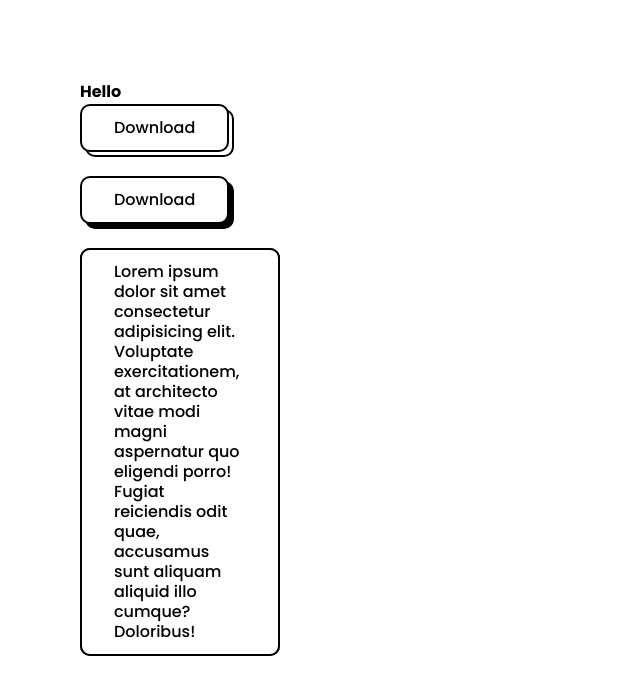
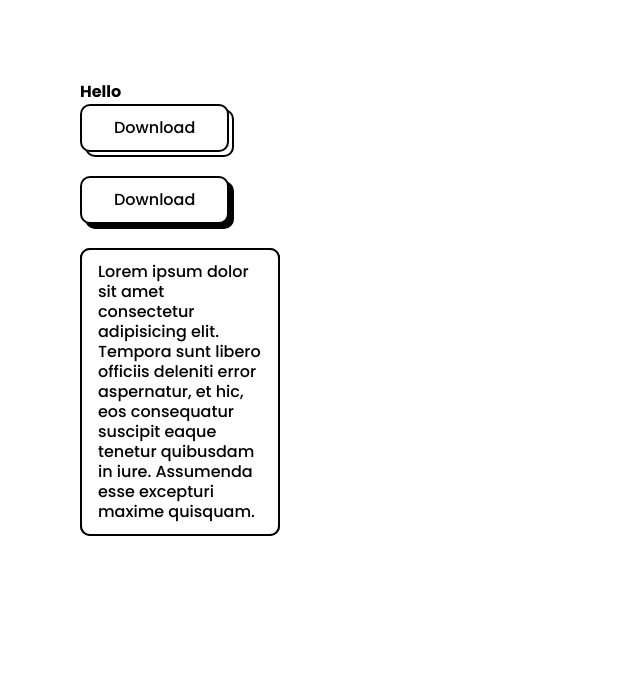
Before and after one commit to Ayushjain2205/cred-connect, a Next.js app: page / in a window 1280 px wide. Shown: the top 694 px of the page, without its empty margins (0-640 px from the left). Built offline with nearby package versions, Linux system fonts and the light colour scheme.

Commit message:
Add color to card bg as a prop

```diff
--- a/src/components/base/Card.js
+++ b/src/components/base/Card.js
@@ -1,14 +1,14 @@
 import React from "react";
 
-const Card = () => {
+const Card = ({ children, color = "#000000" }) => {
   return (
     <div className="group relative inline-block text-sm font-medium text-black focus:outline-none focus:ring active:black cursor-pointer">
-      <div className="absolute inset-0 bg-black w-full h-full rounded-[10px]"></div>
-      <div className="w-[200px] relative block border-[2px] border-current bg-white px-8 py-3 transition-transform hover:-translate-y-[5px] hover:-translate-x-[5px] rounded-[10px] text-[16px]">
-        Lorem ipsum dolor sit amet consectetur adipisicing elit. Voluptate
-        exercitationem, at architecto vitae modi magni aspernatur quo eligendi
-        porro! Fugiat reiciendis odit quae, accusamus sunt aliquam aliquid illo
-        cumque? Doloribus!
+      <div
+        className={`absolute inset-0 w-full h-full rounded-[10px] border-[2px] border-current`}
+        style={{ backgroundColor: color }}
+      ></div>
+      <div className="w-[200px] relative block border-[2px] border-current bg-white px-4 py-3 transition-transform hover:-translate-y-[7px] hover:-translate-x-[7px] rounded-[10px] text-[16px]">
+        {children}
       </div>
     </div>
   );
--- a/src/pages/index.jsx
+++ b/src/pages/index.jsx
@@ -11,7 +11,12 @@ export default function Home() {
       <Button text="Download" type="dark" />
       <br />
       <br />
-      <Card />
+      <Card color="#0909">
+        Lorem ipsum dolor sit amet consectetur adipisicing elit. Tempora sunt
+        libero officiis deleniti error aspernatur, et hic, eos consequatur
+        suscipit eaque tenetur quibusdam in iure. Assumenda esse excepturi
+        maxime quisquam.
+      </Card>
     </div>
   );
 }
```
